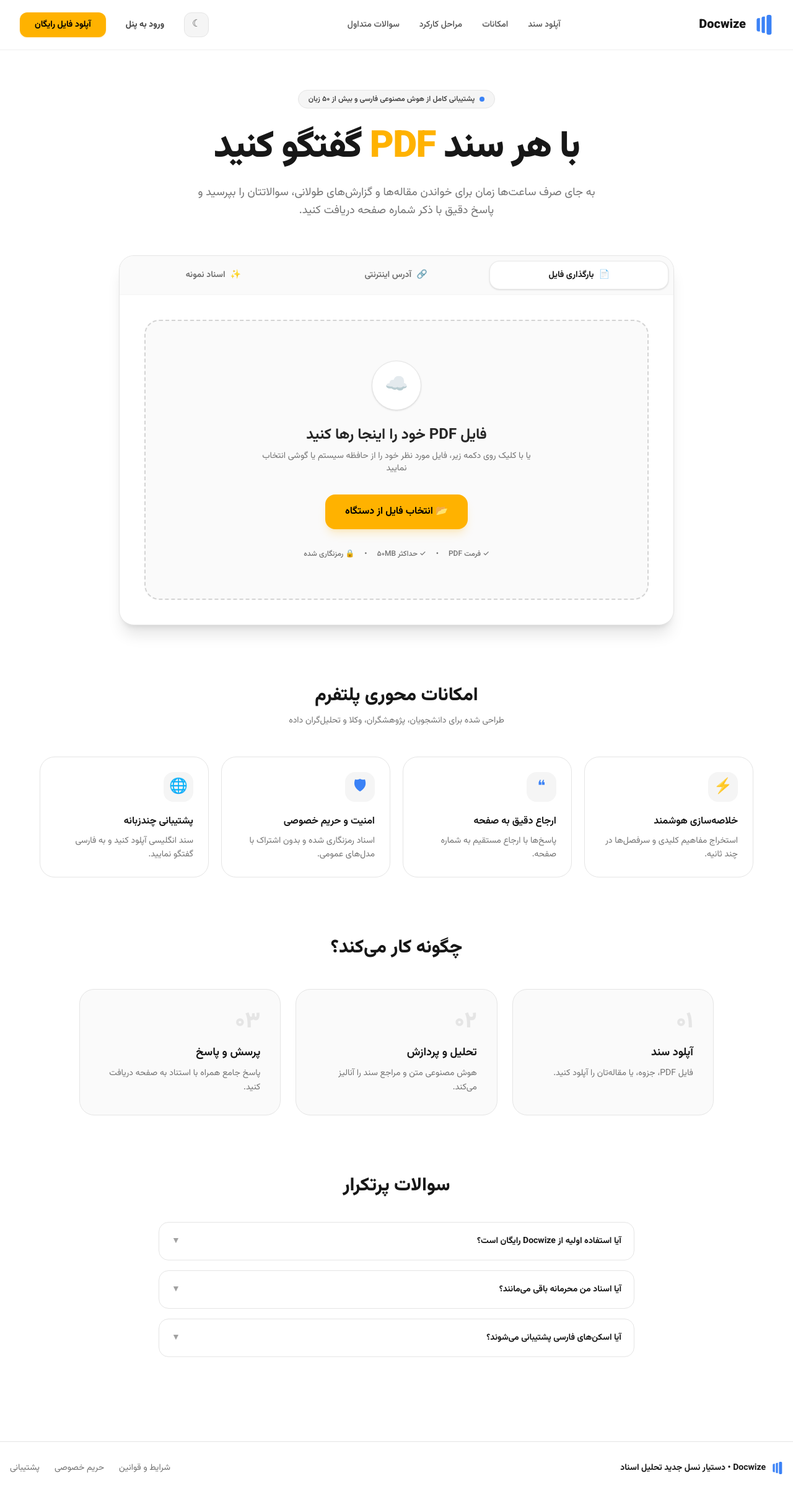
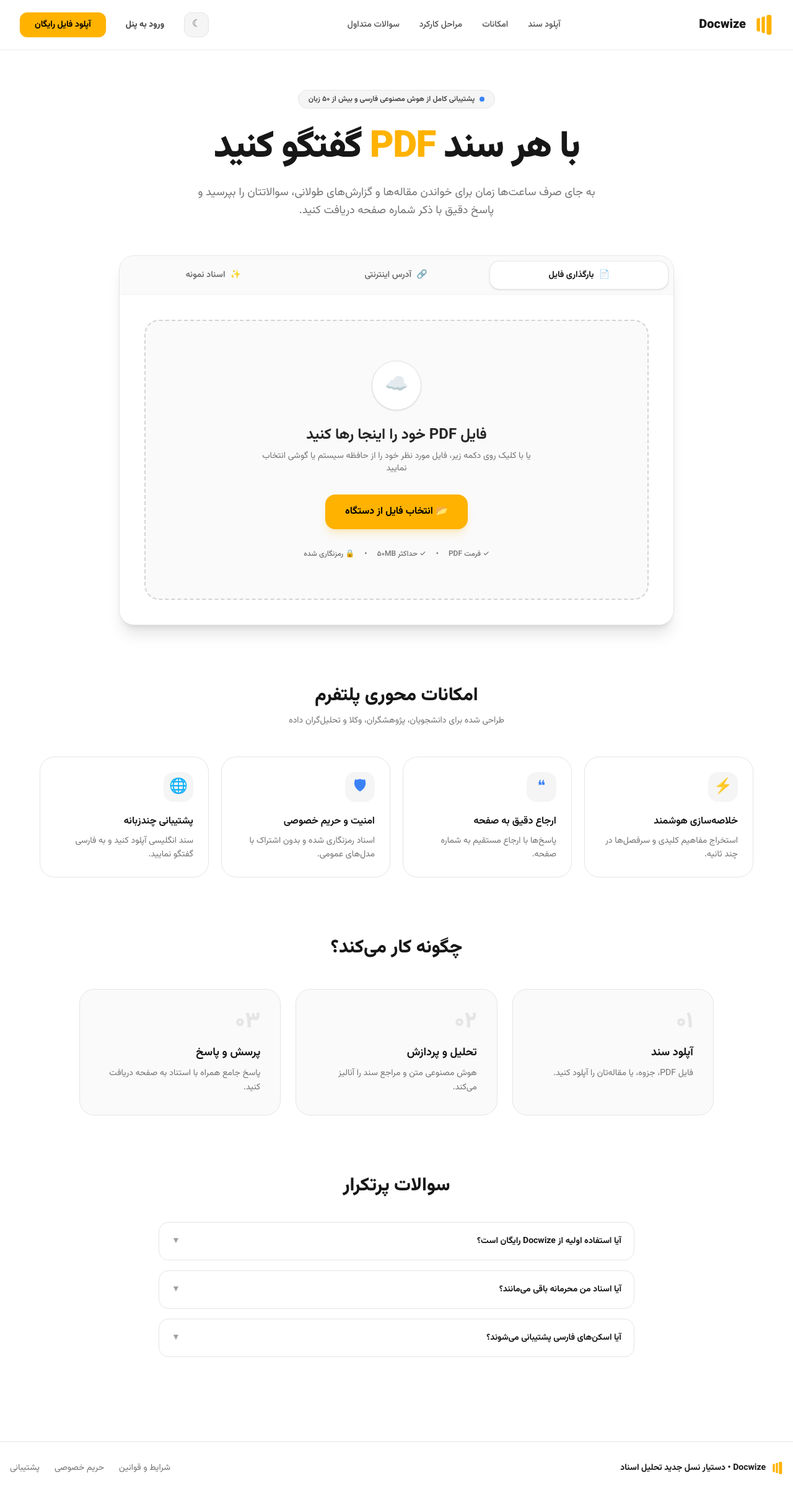
Before and after one commit to rucas97/R10-Docs, a Next.js app: page / in a window 1280 px wide. Shown: the whole page at 62% size. Built offline with nearby package versions, Linux system fonts and the light colour scheme.

Commit message:
UI: Apply golden Docwize logo across landing, login, and sidebar

```diff
--- a/src/app/login/LoginForm.tsx
+++ b/src/app/login/LoginForm.tsx
@@ -4,14 +4,8 @@ import { useState, useRef, useEffect } from 'react';
 import Link from 'next/link';
 import { useRouter } from 'next/navigation';
 import { createClient } from '@/lib/supabase/client';
+import { DocwizeLogo } from '@/components/DocwizeLogo';
 
-const DocwizeLogo = ({ className = 'w-8 h-8' }: { className?: string }) => (
-  <svg className={className} viewBox="0 0 24 24" fill="none">
-    <path d="M4 6C4 4.895 4.895 4 6 4H8V20H6C4.895 20 4 19.105 4 18V6Z" fill="currentColor"/>
-    <path d="M10 4C10 2.895 10.895 2 12 2H14V22H12C10.895 22 10 21.105 10 20V4Z" fill="currentColor"/>
-    <path d="M16 2C16 .895 16.895 0 18 0H20C21.105 0 22 .895 22 2V22C22 23.105 21.105 24 20 24H18C16.895 24 16 23.105 16 22V2Z" fill="currentColor"/>
-  </svg>
-);
 
 export function LoginForm() {
   const router = useRouter();
--- a/src/app/page.tsx
+++ b/src/app/page.tsx
@@ -2,14 +2,8 @@
 
 import { useEffect, useState } from 'react';
 import { useRouter } from 'next/navigation';
+import { DocwizeLogo } from '@/components/DocwizeLogo';
 
-const DocwizeLogo = ({ className = 'w-8 h-8' }: { className?: string }) => (
-  <svg className={className} viewBox="0 0 24 24" fill="none">
-    <path d="M4 6C4 4.895 4.895 4 6 4H8V20H6C4.895 20 4 19.105 4 18V6Z" fill="currentColor"/>
-    <path d="M10 4C10 2.895 10.895 2 12 2H14V22H12C10.895 22 10 21.105 10 20V4Z" fill="currentColor"/>
-    <path d="M16 2C16 .895 16.895 0 18 0H20C21.105 0 22 .895 22 2V22C22 23.105 21.105 24 20 24H18C16.895 24 16 23.105 16 22V2Z" fill="currentColor"/>
-  </svg>
-);
 
 export default function LandingPage() {
   const router = useRouter();
@@ -36,7 +30,7 @@ export default function LandingPage() {
       <header className="sticky top-0 z-40 glass-header border-b border-neutral-200/60 dark:border-neutral-800/60">
         <div className="max-w-7xl mx-auto px-4 sm:px-6 lg:px-8 h-16 sm:h-20 flex items-center justify-between">
           <button onClick={() => router.push('/')} className="flex items-center gap-3 group">
-            <DocwizeLogo className="w-8 h-8 text-brand-blue group-hover:scale-105 transition-transform" />
+            <DocwizeLogo className="w-8 h-8 text-gold-500 group-hover:scale-105 transition-transform" />
             <span className="font-black text-xl text-neutral-900 dark:text-white hidden sm:block">Docwize</span>
           </button>
 
@@ -205,7 +199,7 @@ export default function LandingPage() {
       <footer className="mt-auto border-t border-neutral-200 dark:border-neutral-800 bg-white dark:bg-surface-dark py-8">
         <div className="max-w-7xl mx-auto px-4 flex flex-col sm:flex-row items-center justify-between gap-4 text-sm text-neutral-500">
           <div className="flex items-center gap-2 font-bold text-neutral-900 dark:text-neutral-200">
-            <DocwizeLogo className="w-5 h-5 text-brand-blue" />
+            <DocwizeLogo className="w-5 h-5 text-gold-500" />
             <span>Docwize • دستیار نسل جدید تحلیل اسناد</span>
           </div>
           <div className="flex items-center gap-6 text-sm">
--- /dev/null
+++ b/src/components/DocwizeLogo.tsx
@@ -0,0 +1,9 @@
+export function DocwizeLogo({ className = 'w-8 h-8' }: { className?: string }) {
+  return (
+    <svg className={className} viewBox="0 0 24 24" fill="none" xmlns="http://www.w3.org/2000/svg">
+      <path d="M4 6C4 4.89543 4.89543 4 6 4H8V20H6C4.89543 20 4 19.1046 4 18V6Z" fill="currentColor"/>
+      <path d="M10 4C10 2.89543 10.8954 2 12 2H14V22H12C10.8954 22 10 21.1046 10 20V4Z" fill="currentColor"/>
+      <path d="M16 2C16 0.895431 16.8954 0 18 0H20C21.1046 0 22 0.895431 22 2V22C22 23.1046 21.1046 24 20 24H18C16.8954 24 16 23.1046 16 22V2Z" fill="currentColor"/>
+    </svg>
+  );
+}
--- a/src/components/chat/Sidebar.tsx
+++ b/src/components/chat/Sidebar.tsx
@@ -10,6 +10,7 @@ import {
   Search, FolderInput, X, FolderX,
 } from 'lucide-react';
 import { ThemeToggle } from '@/components/ThemeToggle';
+import { DocwizeLogo } from '@/components/DocwizeLogo';
 import { ProfileMenu } from './ProfileMenu';
 
 type Chat = {
@@ -441,9 +442,7 @@ export function Sidebar({
       {/* Header */}
       <div className="h-16 flex items-center px-4 border-b border-slate-200 dark:border-slate-800 shrink-0">
         <Link href="/" className="flex items-center gap-2.5" onClick={onClose}>
-          <div className="w-9 h-9 rounded-2xl bg-gradient-to-tr from-brand-700 via-brand-600 to-indigo-500 text-white flex items-center justify-center">
-            <span className="text-xs font-black">R10</span>
-          </div>
+          <DocwizeLogo className="w-9 h-9 text-gold-500" />
           <div className="flex flex-col">
             <span className="font-black text-sm text-slate-900 dark:text-white leading-tight">R10-Docs</span>
             <span className="text-[10px] text-brand-600 dark:text-brand-400 font-semibold">دستیار اسناد</span>
```
